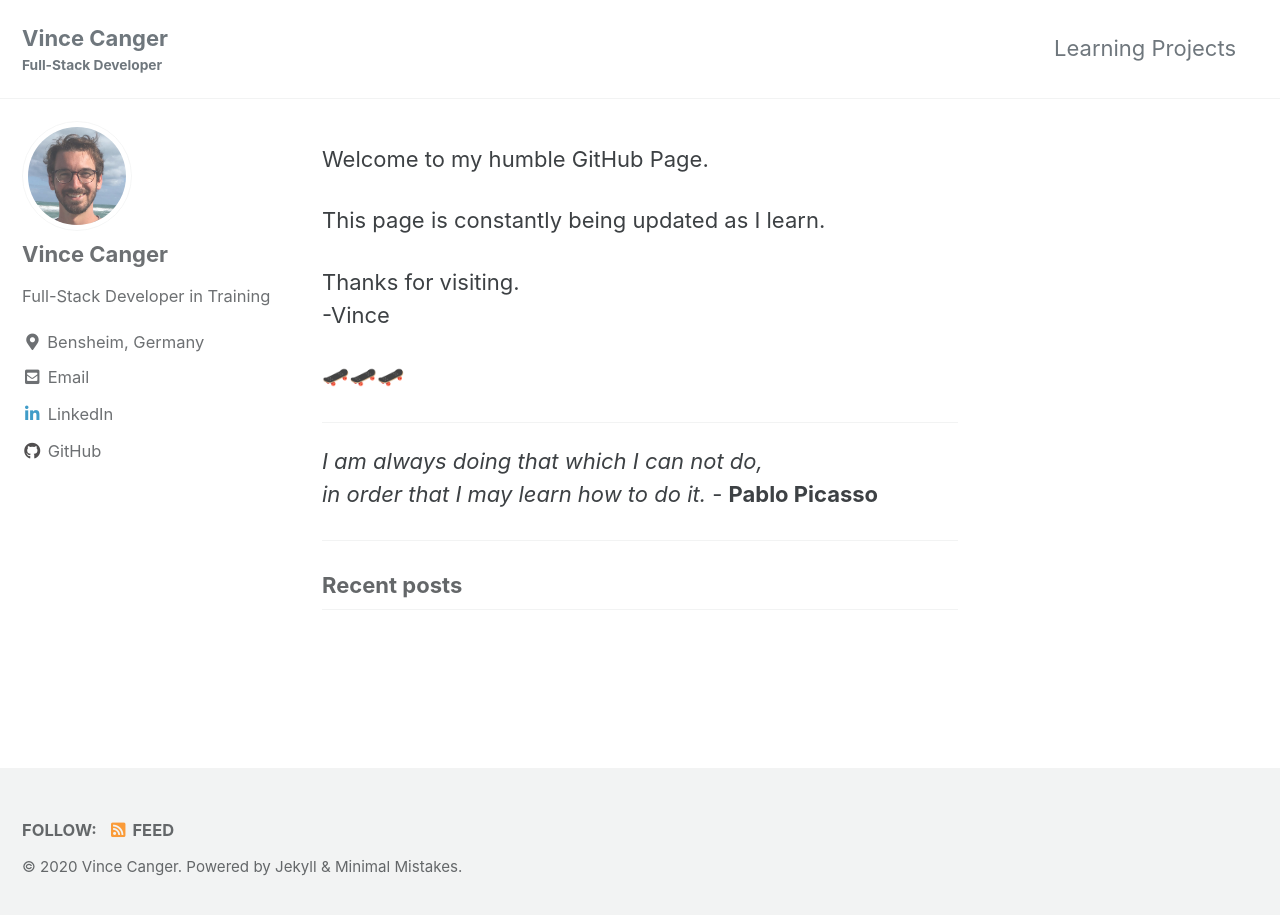
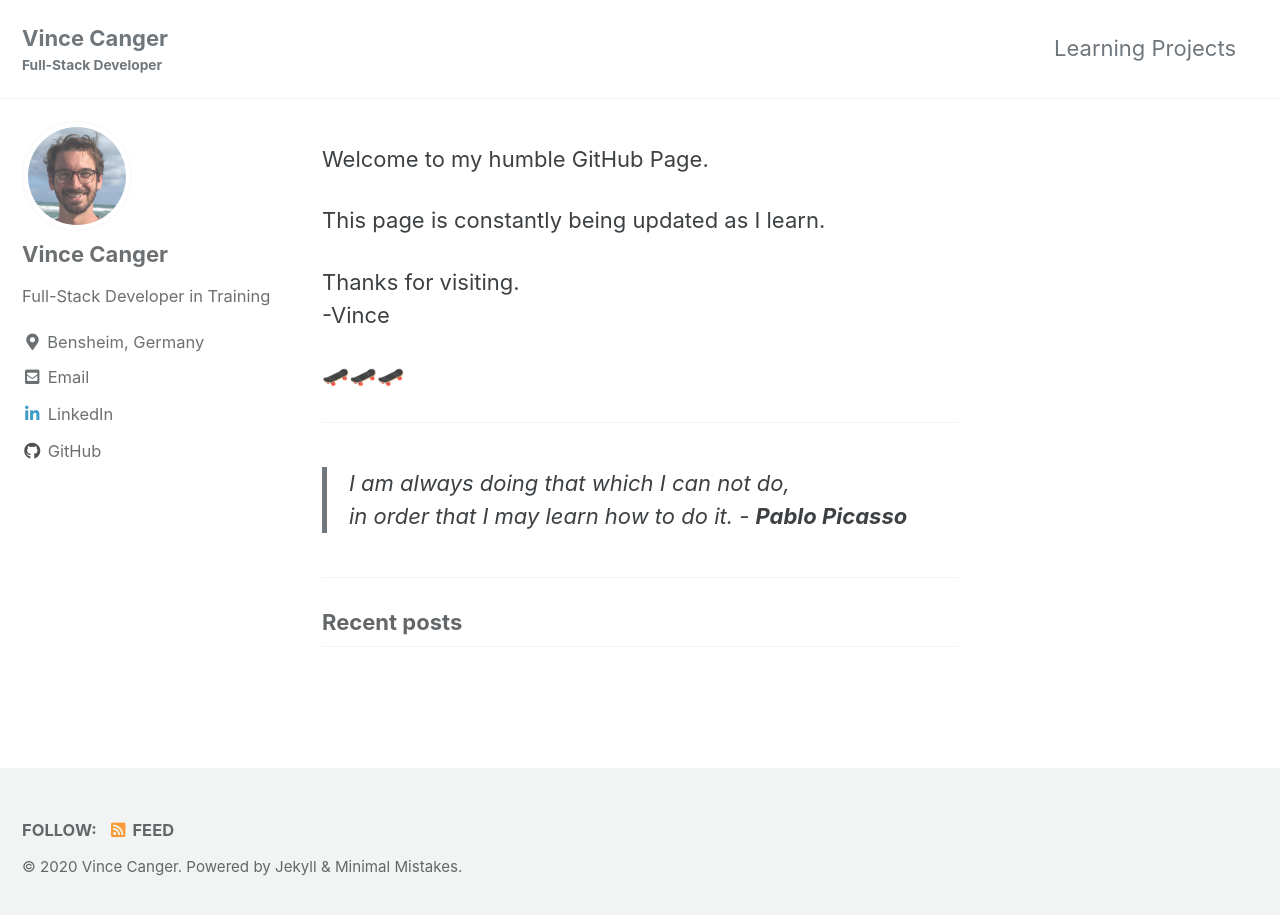
Before and after one commit to vincanger/vincanger.github.io, a Jekyll site: the page built from index.md, in a window 1280 px wide and 923 px high. Shown: the top 915 px of the window. Built offline with Jekyll 4.4.1, drawn with Linux system fonts in a browser that asks for light colours; cached includes are drawn as plain includes.

```diff
--- a/index.md
+++ b/index.md
@@ -15,7 +15,7 @@ Thanks for visiting.
 
 ----
 
-_I am always doing that which I can not do,_
-_in order that I may learn how to do it._  - **Pablo Picasso**
+> _I am always doing that which I can not do,_
+> _in order that I may learn how to do it._  - **Pablo Picasso**
 
 ---
```
